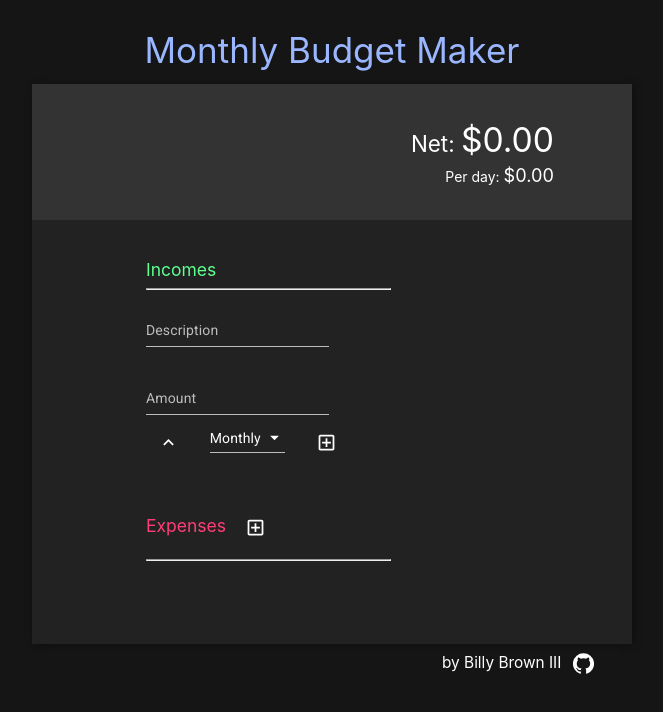
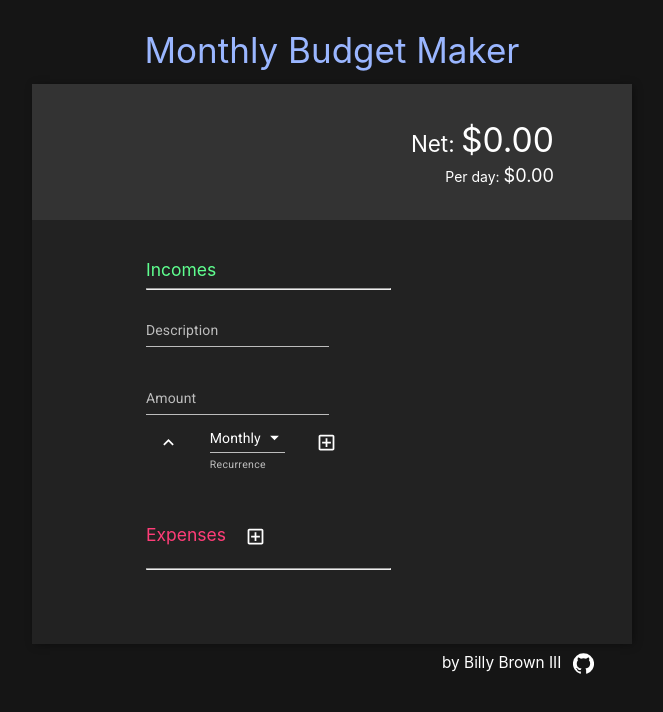
Before and after one commit to BillyBDev/budget-react-app, a React (Create React App) app: page / in a window 1280 px wide. Both pictures are taken after a click on the button 553 px from the left and 282 px from the top of the page. Shown: the top 712 px of the page, without its empty margins (308-971 px from the left). Built offline with nearby package versions, Linux system fonts and the light colour scheme.

Commit message:
Added dropdown helper text

```diff
--- a/src/Form.js
+++ b/src/Form.js
@@ -1,7 +1,7 @@
 import React, {Component} from 'react';
 import TextField from '@material-ui/core/TextField';
 import FormControl from '@material-ui/core/FormControl';
-import InputLabel from '@material-ui/core/InputLabel';
+import FormHelperText from '@material-ui/core/FormHelperText';
 import Select from '@material-ui/core/Select'
 import MenuItem from '@material-ui/core/MenuItem'
 import IconButton from '@material-ui/core/IconButton';
@@ -111,6 +111,7 @@ class Form extends Component {
                                             <MenuItem value={14}>Bi-Weekly</MenuItem>
                                             <MenuItem value={30}>Monthly</MenuItem>
                                     </Select>
+                                    <FormHelperText>Recurrence</FormHelperText>
                                 </FormControl>
                                     <IconButton aria-label="submit" type="submit" id="submit-form" onClick={this.submitForm}>
                                         <AddIcon />
```
